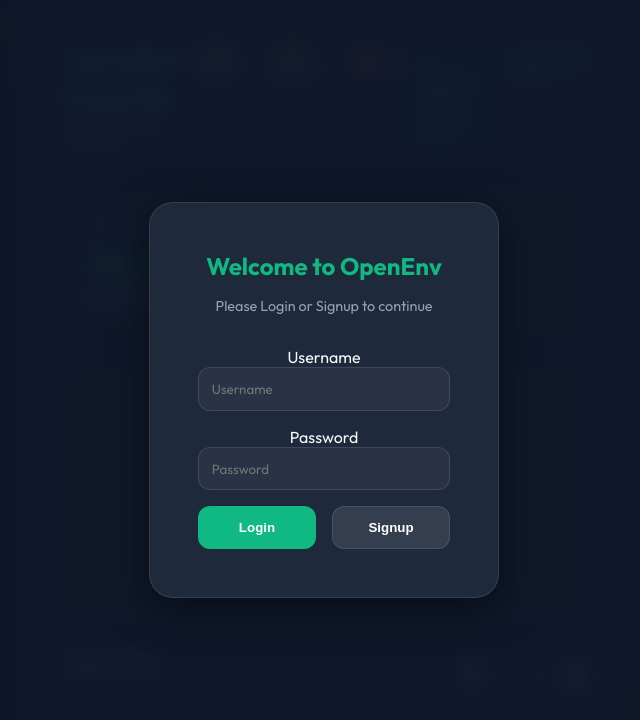
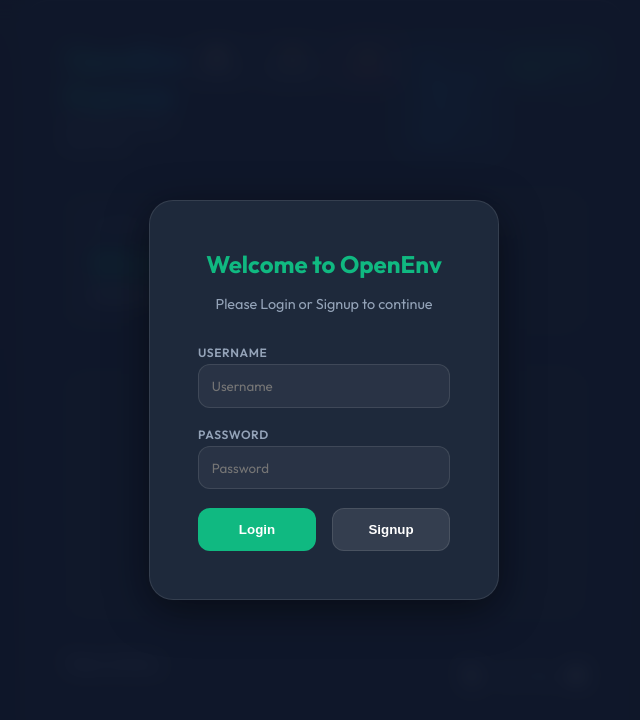
Before and after one commit to VinayWeb-create/openenv-expense, a plain HTML site: page index.html in a window 1280 px wide. Shown: the top 720 px of the page, without its empty margins (316-956 px from the left). Drawn offline with nearby package versions, Linux system fonts and the light colour scheme.

Commit message:
Update index.css

```diff
--- a/index.css
+++ b/index.css
@@ -257,3 +257,19 @@ p { font-size: 0.95rem; color: var(--text-secondary); }
 .btn-auth:hover { opacity: 0.8; }
 .signup-btn { background: var(--glass-border); color: white; border: 1px solid var(--glass-border); }
 .btn-auth:not(.signup-btn) { background: var(--accent-emerald); color: white; }
+
+/* Auth form labels */
+.auth-card label {
+    display: block;
+    text-align: left;
+    font-size: 0.75rem;
+    font-weight: 600;
+    color: var(--text-secondary);
+    text-transform: uppercase;
+    letter-spacing: 0.05em;
+    margin-bottom: 0.25rem;
+}
+
+.auth-card input {
+    margin-bottom: 1.2rem; /* slightly more space after each input */
+}
```
